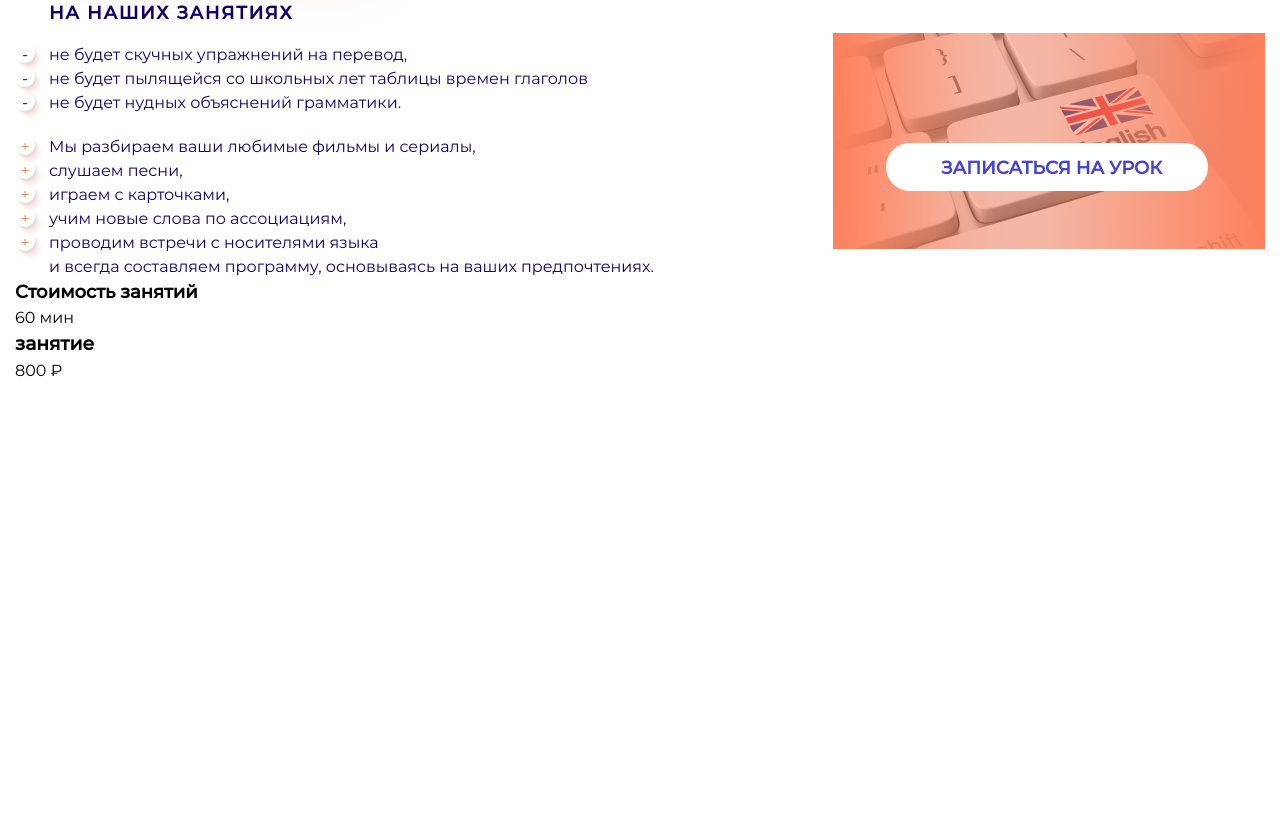
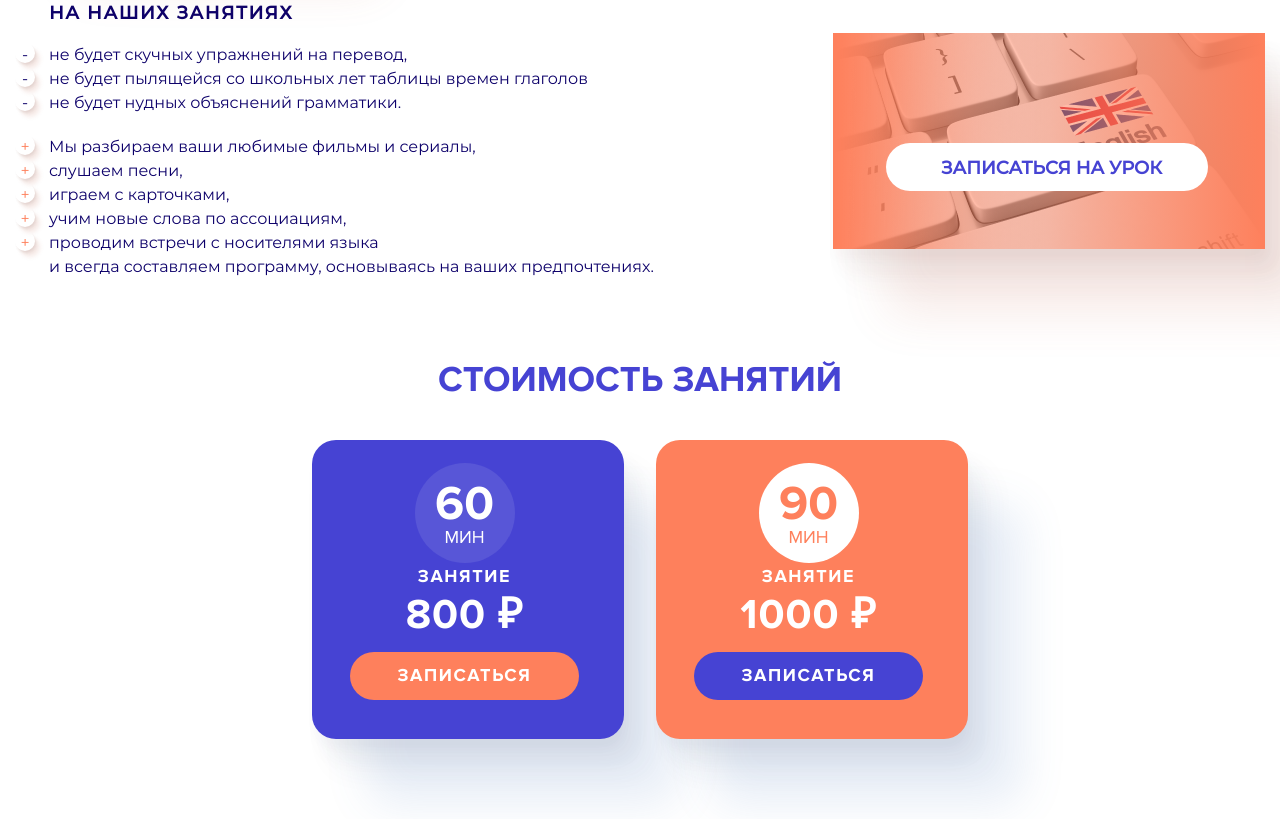
Before and after one commit to AlexeyAbramov/english-school, a plain HTML site: page index.html in a window 1280 px wide. Shown: the part 1257-2076 px from the top of the page. Before the commit the page ends 1640 px from the top, so only its background shows below. Drawn offline with nearby package versions, Linux system fonts and the light colour scheme.

Commit message:
completed price

```diff
--- a/assets/styles/scss/layout/_lesson.scss
+++ b/assets/styles/scss/layout/_lesson.scss
@@ -59,6 +59,7 @@
     width: 432px;
     height: 216px;
     position: relative;
+    box-shadow: $box-shadow-1;
     &::before {
       @include absolute;
       width: inherit;
--- /dev/null
+++ b/assets/styles/scss/layout/_price.scss
@@ -0,0 +1,87 @@
+.price{
+    &__content{
+        padding: 80px 0;
+    }
+    &__heading{
+        text-align: center;
+    }
+    &__title{
+        text-transform: uppercase;
+        font-size: 36px;
+        @include line-height;
+        color: $color-violet;
+        font-family: 'ProximaNova', sans-serif;
+    }
+    .lesson-price{
+        display: flex;
+        justify-content: center;
+        margin-top: 37px;
+        text-transform: uppercase;
+        font-family: 'ProximaNova', sans-serif;
+        color: $color-white;
+        &__60,
+        &__90{
+            flex: 0 0 312px;
+            @include border-radius;
+            text-align: center;
+            padding: 23px 45px 39px 38px;
+            box-shadow: $box-shadow-2;
+        }
+        &__60{
+            background-color: $color-violet;
+            .lesson-price__time{
+                background-color: $color-violet-light;
+            }
+            .lesson-price__button{
+                @include color($color-orange);
+            }
+        }
+        &__90{
+            background-color: $color-orange;
+            margin-left: 32px;
+            .lesson-price__time{
+                background-color: $color-white;
+                color: $color-orange;
+            }
+            .lesson-price__button{
+                @include color($color-violet);
+            }
+        }
+        &__time{
+            display: flex;
+            justify-content: center;
+            align-items: center;
+            width: 100px;
+            height: 100px;
+            margin: 0 auto;
+            border-radius: 50%;
+        }
+        &__min{
+            font-size: 18px;
+            line-height: 100%;
+        }
+        &__count{
+            display: block;
+            font-size: 48px;
+            line-height: 100%;
+        }
+        &__title{
+            font-size: 18px;
+            letter-spacing: $letter-spacing;
+        }
+        &__cost{
+            font-size: 42px;
+            @include line-height;
+            font-weight: bold;
+            letter-spacing: 1px;
+        }
+        &__button{
+            display: block;
+            margin-top: 10px;
+            padding: 13px 31px;
+            font-size: 18px;
+            @include line-height;
+            letter-spacing: $letter-spacing;
+        }
+    }
+}
--- a/index.html
+++ b/index.html
@@ -149,9 +149,19 @@
                         </div>
                         <div class="price-lesson lesson-price">
                             <div class="lesson-price__60">
-                                <span class="lesson-price__time">60 мин</span>
+                                <div class="lesson-price__time">
+                                    <span class="lesson-price__min"><b class="lesson-price__count">60</b>мин</span>
+                                </div>
                                 <h3 class="lesson-price__title">занятие</h3>
                                 <span class="lesson-price__cost">800 ₽</span>
+                                <a href="#" class="lesson-price__button btn">Записаться</a>
+                            </div>
+                            <div class="lesson-price__90">
+                                <div class="lesson-price__time">
+                                    <span class="lesson-price__min"><b class="lesson-price__count">90</b>мин</span>
+                                </div>
+                                <h3 class="lesson-price__title">занятие</h3>
+                                <span class="lesson-price__cost">1000 ₽</span>
                                 <a href="#" class="lesson-price__button btn">Записаться</a>
                             </div>
                         </div>
```
Also changed, not shown: assets/styles/css/main.css, assets/styles/scss/layout/price.scss (deleted), 1 other file.
